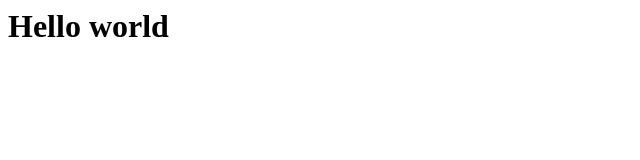
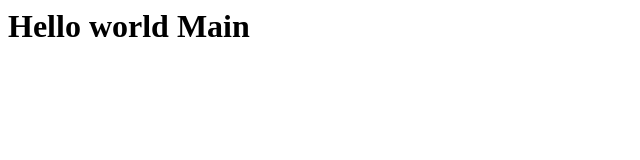
Before and after one commit to ghulammujtaba0687/Third-Html-Repo, a plain HTML site: page index.html in a window 1280 px wide. Shown: the whole page, without its empty margins (0-640 px from the left). Drawn offline with Linux system fonts and the light colour scheme.

Commit message:
hello world main

```diff
--- a/index.html
+++ b/index.html
@@ -1 +1 @@
-<h1>Hello world</h1>
+<h1>Hello world Main</h1>
```
